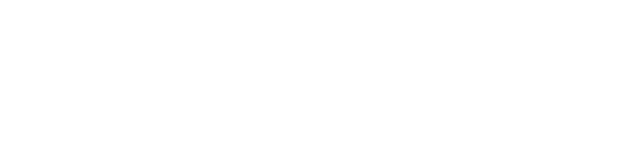
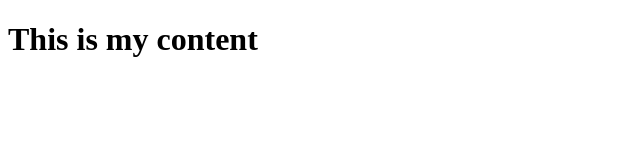
Before and after one commit to NguyenThiMai29/coursera-study, a plain HTML site: page site/index.html in a window 1280 px wide. Shown: the whole page, without its empty margins (0-640 px from the left). Drawn offline with Linux system fonts and the light colour scheme.

Commit message:
Add body content

```diff
--- a/site/index.html
+++ b/site/index.html
@@ -13,9 +13,7 @@
         <link rel="stylesheet" href="">
     </head>
     <body>
-        <!--[if lt IE 7]>
-            <p class="browsehappy">You are using an <strong>outdated</strong> browser. Please <a href="#">upgrade your browser</a> to improve your experience.</p>
-        <![endif]-->
+        <h1> This is my content </h1>
 
         <script src="" async defer></script>
     </body>
```
